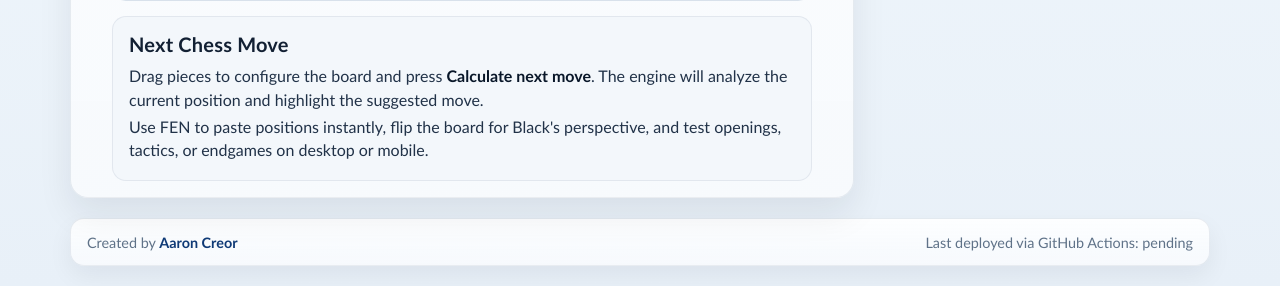
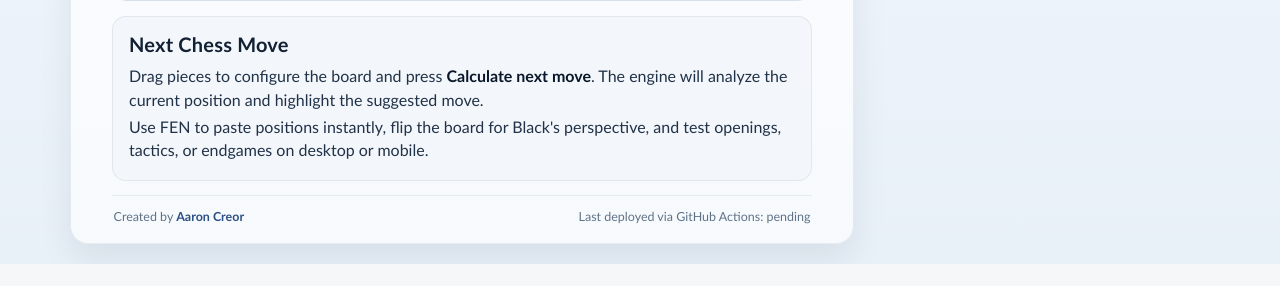
Before and after one commit to AaronCreor/BestChessMove, a PHP site: page / in a window 1280 px wide. Shown: the part 782-1068 px from the top of the page. After the commit the page ends 1046 px from the top, so only its background shows below. Run offline with PHP 8.4, Linux system fonts and the light colour scheme.

Commit message:
fixed cache

```diff
--- a/css/style.css
+++ b/css/style.css
@@ -82,6 +82,38 @@ body {
 
 .about-panel strong {
   color: #091729;
+}
+
+.panel-footer {
+  width: min(100%, 700px);
+  margin: 0.85rem auto 0;
+  padding: 0.8rem 0.1rem 0.1rem;
+  border-top: 1px solid rgba(148, 163, 184, 0.2);
+  display: flex;
+  align-items: center;
+  justify-content: space-between;
+  gap: 0.6rem 1rem;
+}
+
+.panel-footer p {
+  margin: 0;
+  color: var(--muted);
+  font-size: 0.78rem;
+  line-height: 1.35;
+}
+
+.panel-footer a {
+  color: #2b4f86;
+  text-decoration: none;
+  font-weight: 600;
+}
+
+.panel-footer a:hover {
+  text-decoration: underline;
+}
+
+.panel-footer-right {
+  text-align: right;
 }
 
 .board-stage {
@@ -412,44 +444,6 @@ button:disabled {
   }
 }
 
-.site-footer {
-  max-width: 1180px;
-  margin: 0 auto 1.25rem;
-  padding: 0 1.25rem;
-}
-
-.site-footer-inner {
-  display: flex;
-  align-items: center;
-  justify-content: space-between;
-  gap: 0.75rem 1rem;
-  padding: 0.9rem 1rem;
-  background: linear-gradient(180deg, rgba(255, 255, 255, 0.88), rgba(247, 250, 253, 0.93));
-  border: 1px solid rgba(148, 163, 184, 0.2);
-  border-radius: 14px;
-  box-shadow: 0 10px 24px rgba(15, 23, 42, 0.06);
-}
-
-.site-footer p {
-  margin: 0;
-  color: var(--muted);
-  font-size: 0.9rem;
-}
-
-.site-footer a {
-  color: #0f3a76;
-  font-weight: 700;
-  text-decoration: none;
-}
-
-.site-footer a:hover {
-  text-decoration: underline;
-}
-
-.footer-right {
-  text-align: right;
-}
-
 @media (max-width: 640px) {
   .board-body {
     grid-template-columns: 18px 1fr 18px;
@@ -465,12 +459,12 @@ button:disabled {
     font-size: 0.68rem;
   }
 
-  .site-footer-inner {
+  .panel-footer {
     flex-direction: column;
     align-items: flex-start;
   }
 
-  .footer-right {
+  .panel-footer-right {
     text-align: left;
   }
 }
--- a/index.php
+++ b/index.php
@@ -3,6 +3,8 @@ declare(strict_types=1);
 
 $deployLabel = 'Last deployed via GitHub Actions: pending';
 $deployMetaFile = __DIR__ . DIRECTORY_SEPARATOR . 'deploy-meta.json';
+$cssVersion = @filemtime(__DIR__ . DIRECTORY_SEPARATOR . 'css' . DIRECTORY_SEPARATOR . 'style.css') ?: time();
+$jsVersion = @filemtime(__DIR__ . DIRECTORY_SEPARATOR . 'js' . DIRECTORY_SEPARATOR . 'app.js') ?: time();
 if (is_file($deployMetaFile)) {
     $raw = file_get_contents($deployMetaFile);
     if (is_string($raw)) {
@@ -49,7 +51,7 @@ if (is_file($deployMetaFile)) {
     }
   }
   </script>
-  <link rel="stylesheet" href="css/style.css">
+  <link rel="stylesheet" href="css/style.css?v=<?php echo rawurlencode((string) $cssVersion); ?>">
   <!-- Google tag (gtag.js) -->
   <script async src="https://www.googletagmanager.com/gtag/js?id=G-00Z48PQSF2"></script>
   <script>
@@ -84,6 +86,10 @@ if (is_file($deployMetaFile)) {
         <p>Drag pieces to configure the board and press <strong>Calculate next move</strong>. The engine will analyze the current position and highlight the suggested move.</p>
         <p>Use FEN to paste positions instantly, flip the board for Black's perspective, and test openings, tactics, or endgames on desktop or mobile.</p>
       </section>
+      <footer class="panel-footer">
+        <p class="panel-footer-left">Created by <a href="https://aaroncreor.com/" target="_blank" rel="noopener noreferrer">Aaron Creor</a></p>
+        <p class="panel-footer-right"><?php echo htmlspecialchars($deployLabel, ENT_QUOTES, 'UTF-8'); ?></p>
+      </footer>
     </section>
 
     <aside class="controls-panel" aria-label="Chess controls">
@@ -121,13 +127,6 @@ if (is_file($deployMetaFile)) {
       </div>
     </aside>
   </main>
-  <footer class="site-footer">
-    <div class="site-footer-inner">
-      <p class="footer-left">Created by <a href="https://aaroncreor.com/" target="_blank" rel="noopener noreferrer">Aaron Creor</a></p>
-      <p class="footer-right"><?php echo htmlspecialchars($deployLabel, ENT_QUOTES, 'UTF-8'); ?></p>
-    </div>
-  </footer>
-
-  <script src="js/app.js"></script>
+  <script src="js/app.js?v=<?php echo rawurlencode((string) $jsVersion); ?>"></script>
 </body>
 </html>
```
Also changed, not shown: 1 other file.
